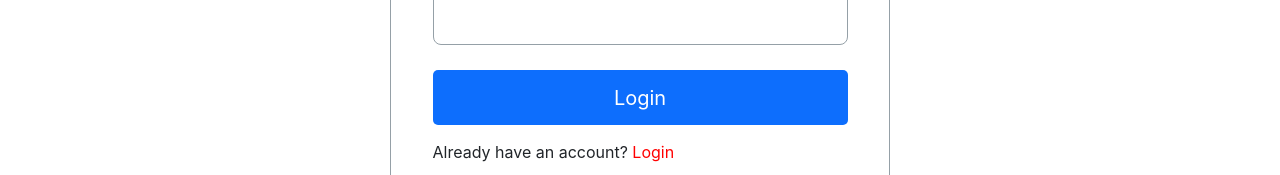
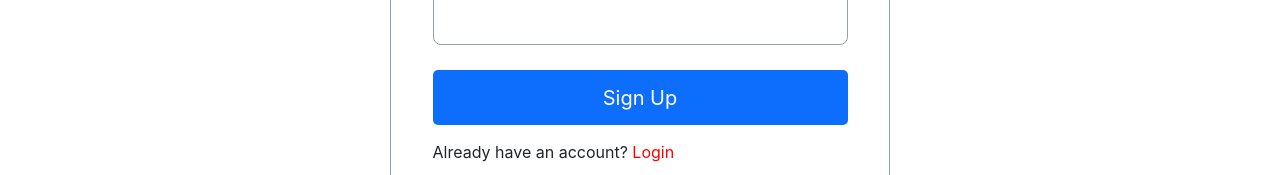
Before and after one commit to mirajulalam/david-coaching-studio, a React (Create React App) app: page /signup in a window 1280 px wide. Shown: the part 373-548 px from the top of the page. Built offline with nearby package versions, Linux system fonts and the light colour scheme; no server answers.

Commit message:
sign up update

```diff
--- a/src/components/SignUp/SignUp.js
+++ b/src/components/SignUp/SignUp.js
@@ -58,7 +58,7 @@ const SignUp = () => {
                         <input onClick={handleConfirmPasswordBlur} type="password" name="confirm-password" id="" required />
                     </div>
                     <p style={{ color: 'red' }}>{error}</p>
-                    <input className='form-submit bg-primary text-white' type="submit" value="Login" />
+                    <input className='form-submit bg-primary text-white' type="submit" value="Sign Up" />
                 </form>
                 <p>
                     Already have an account? <Link className='form-link' to='/login'>Login</Link>
```
